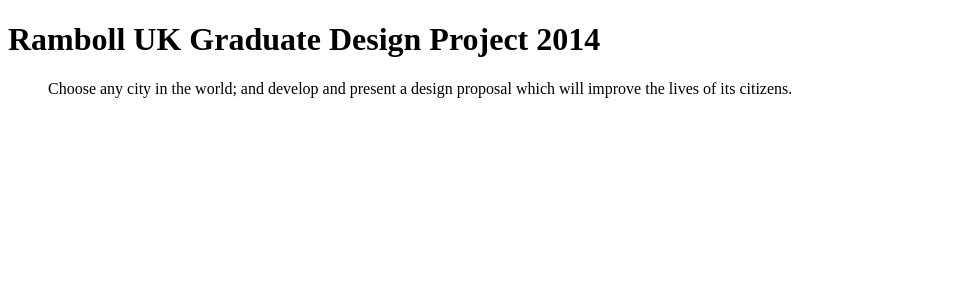
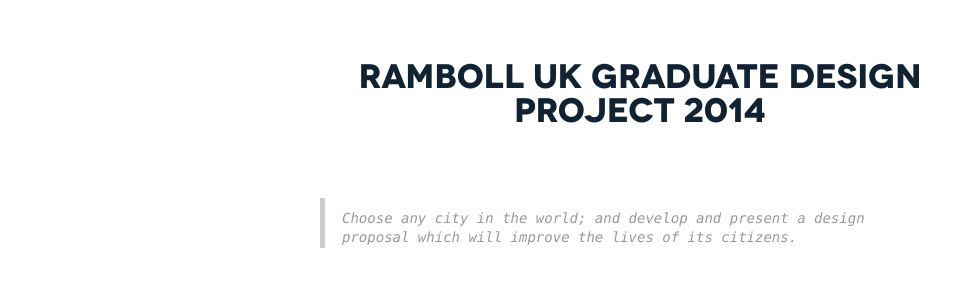
Before and after one commit to pearswj/gdp2014, a Jekyll site: the page built from _posts/2014-01-27-brief.md, in a window 1280 px wide. Shown: the top 300 px of the page, without its empty margins (0-974 px from the left). Built offline with Jekyll 4.4.1, drawn with Linux system fonts in a browser that asks for light colours; Markdown is read by kramdown in place of the engine named in the settings.

```diff
--- a/_config.yml
+++ b/_config.yml
@@ -4,4 +4,4 @@ redcarpet:
 pygments: true
 title: Ramboll UK Graduate Design Project 2014
 permalink: /blog/:title.html
-baseurl: "gdp2014"
+baseurl: "/gdp2014"
```
